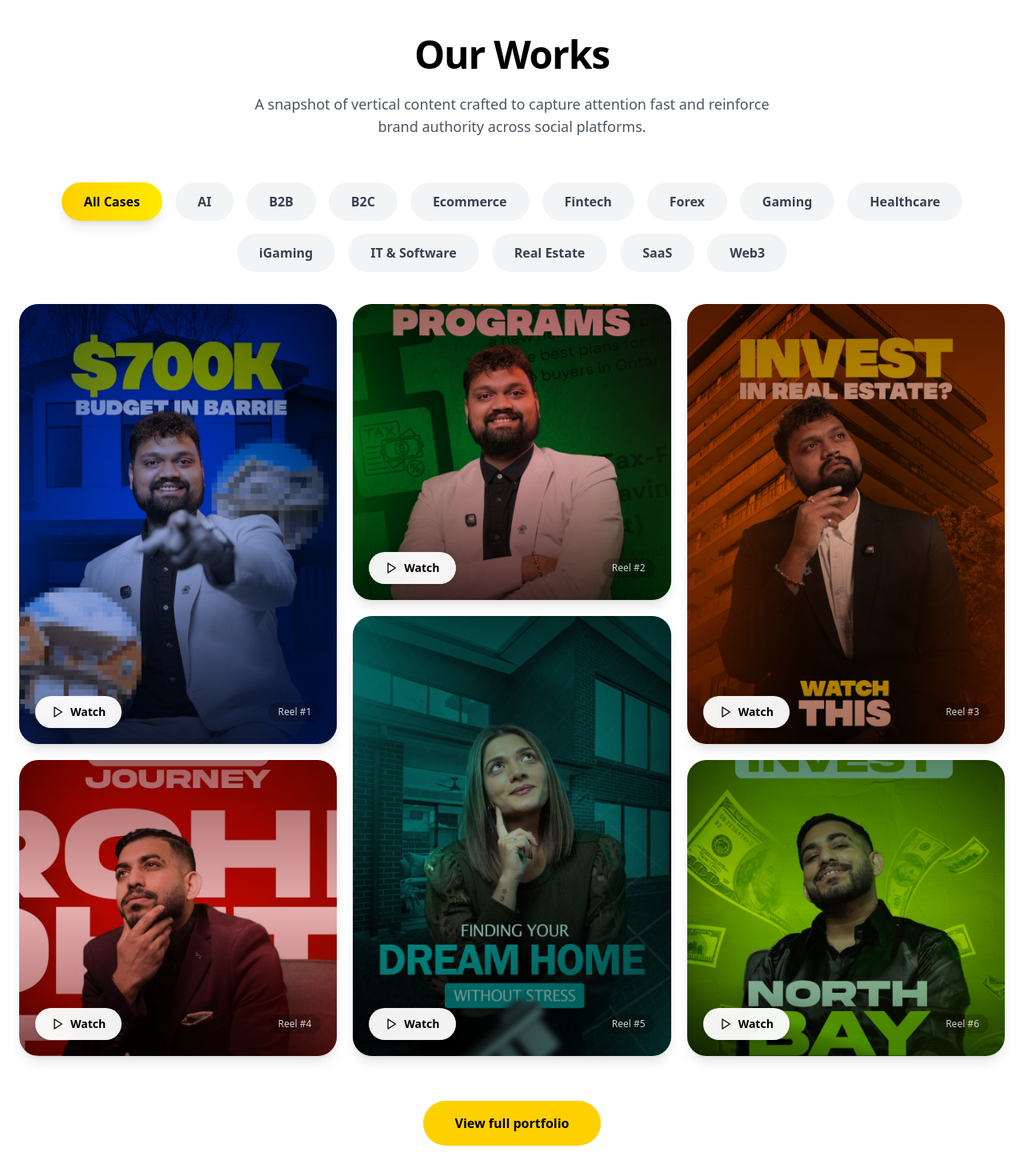
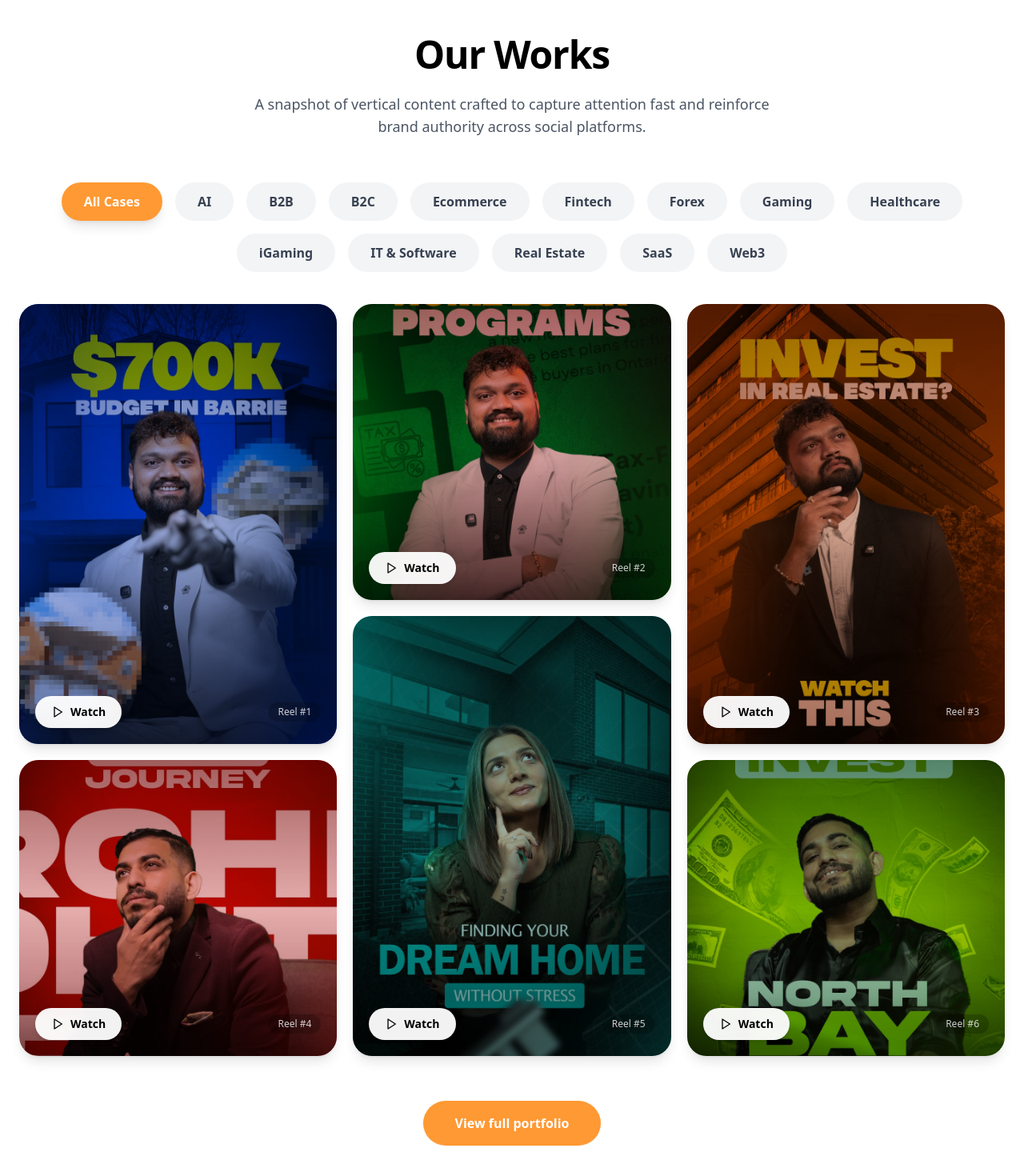
Before and after one commit to SDSamarasinghe/trend-loop, a React (Create React App) app: page / in a window 1280 px wide. Shown: the part 3269-4739 px from the top of the page at 80% size. Built offline with nearby package versions, Linux system fonts and the light colour scheme.

Commit message:
Update ReelsPortfolio component with new section ID and color scheme for buttons

```diff
--- a/src/components/ReelsPortfolio.jsx
+++ b/src/components/ReelsPortfolio.jsx
@@ -35,7 +35,7 @@ const ReelsPortfolio = () => {
   const [selectedCategory, setSelectedCategory] = React.useState('All Cases');
 
   return (
-    <section className="py-24 px-6 bg-white" id="portfolio">
+    <section id="work" className="py-24 px-6 bg-white">
       <div className="max-w-7xl mx-auto">
         <div className="text-center mb-14 space-y-6">
           <h2 className="font-bold leading-[1.05] tracking-tight text-4xl md:text-5xl">
@@ -55,8 +55,8 @@ const ReelsPortfolio = () => {
               onClick={() => setSelectedCategory(cat)}
               className={`px-7 py-3 rounded-full font-semibold text-base transition-all focus:outline-none ${
                 selectedCategory === cat
-                  ? 'bg-gradient-to-r from-[#FFD000] to-[#FFEA00] text-black shadow-lg'
-                  : 'bg-gray-100 text-gray-700'
+                  ? 'bg-[#FF9933] text-white shadow-lg'
+                  : 'bg-gray-100 text-gray-700 hover:bg-gray-200'
               }`}
             >
               {cat}
@@ -200,7 +200,7 @@ const ReelsPortfolio = () => {
         </div>
 
         <div className="mt-14 flex justify-center">
-          <button className="bg-[#FFD000] hover:bg-[#FFEA00] text-black font-semibold px-10 py-4 rounded-full shadow-sm hover:shadow-lg transition">
+          <button className="bg-[#FF9933] hover:bg-[#E68A2E] text-white font-semibold px-10 py-4 rounded-full shadow-sm hover:shadow-lg transition">
             View full portfolio
           </button>
         </div>
```
